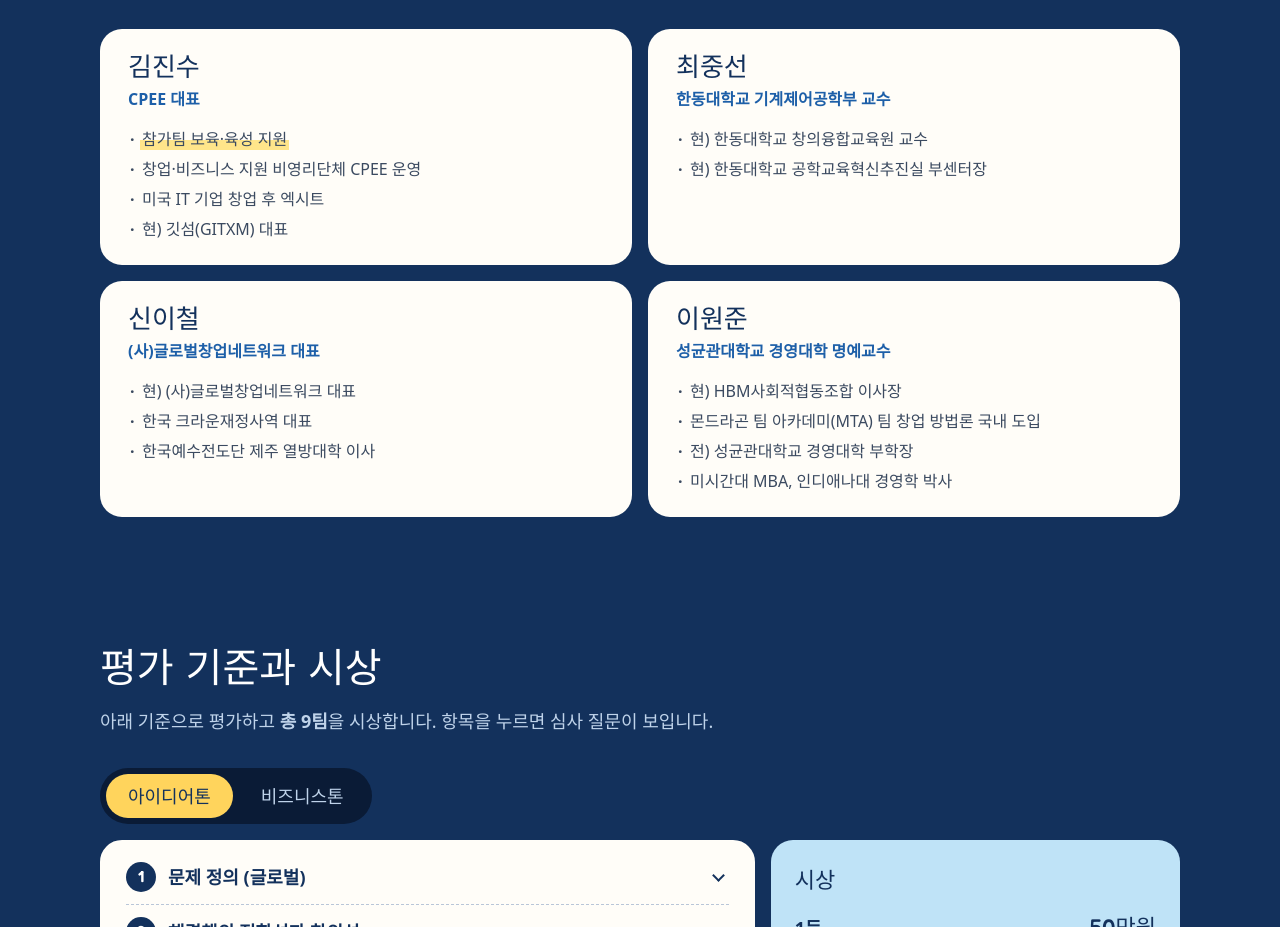
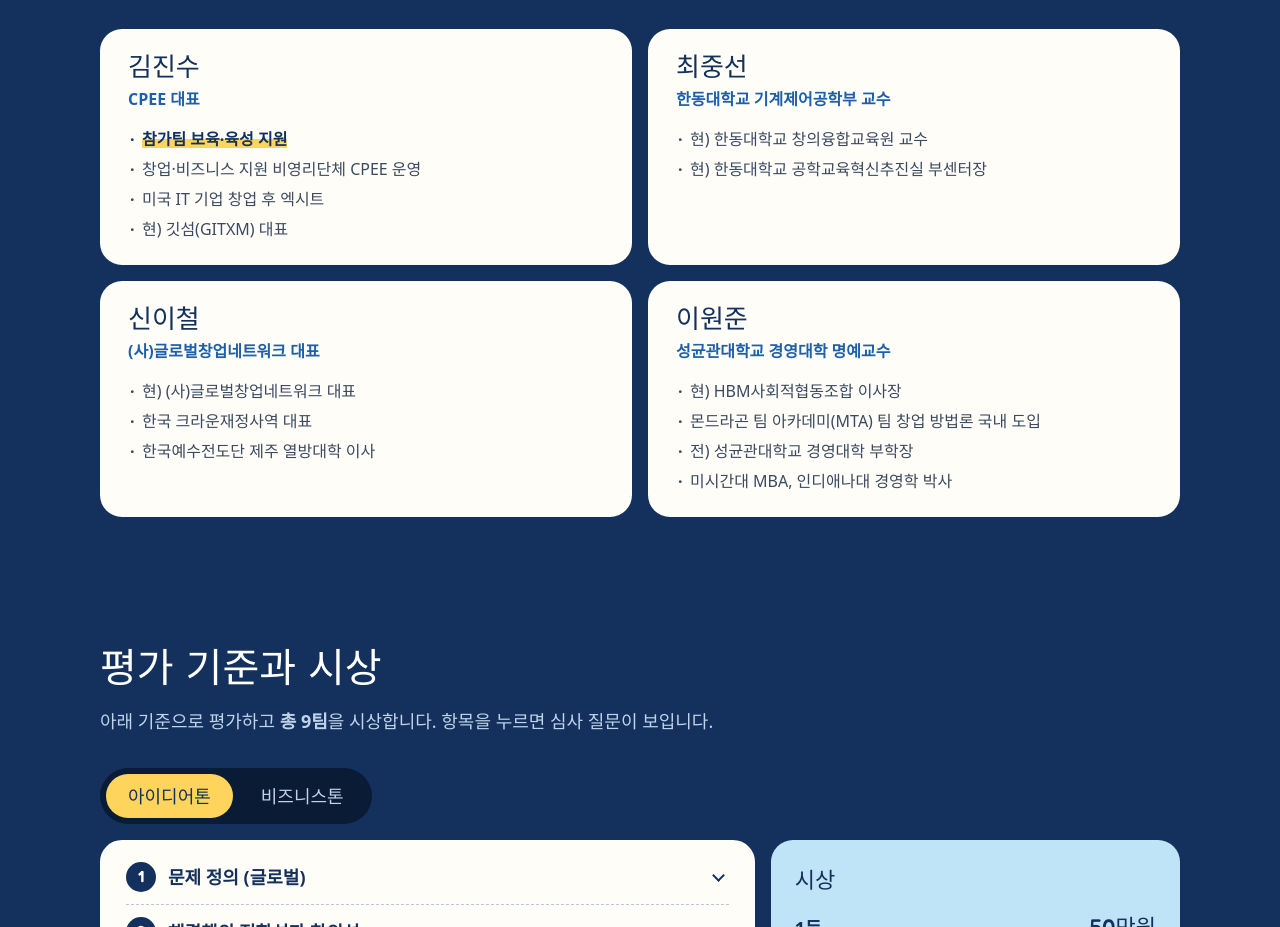
Before and after one commit to majink/openharbor2026, a plain HTML site: page index.html in a window 1280 px wide. Shown: the part 4061-4988 px from the top of the page. Drawn offline with Linux system fonts and the light colour scheme; a web font is replaced by a local one.

Commit message:
보육·육성 지원 강조 수정: 굵은 글씨 + 진한 노랑 형광펜, 글자 시작점을 다른 줄과 맞춤
Co-Authored-By: Claude Opus 5.5 <noreply@anthropic.com>

```diff
--- a/style.css
+++ b/style.css
@@ -441,10 +441,11 @@ section[id] { scroll-margin-top: calc(var(--bar-h) + 8px); }
 .judge__list { margin-top: 12px; display: flex; flex-direction: column; gap: 6px; font-size: var(--fs-md); line-height: 1.5; color: #3B4A60; word-break: keep-all; }
 .judge__list li { position: relative; padding-left: 14px; }
 .judge__list li::before { content: '·'; position: absolute; left: 2px; top: 0; font-weight: 700; }
-/* 김진수 대표의 보육·육성 지원: 글자색은 그대로, 형광펜만 */
+/* 김진수 대표의 보육·육성 지원: 굵은 글씨 + 형광펜(글자 아래 절반, 노랑). 여백을 주지 않아 다른 줄과 글자 시작점이 맞는다 */
+.judge__point { font-weight: 700; color: var(--navy); }
 .judge__point mark {
-  color: inherit; padding: 0 2px; margin-left: -2px;
-  background: linear-gradient(transparent 55%, #FFE58A 55%);
+  color: inherit; padding: 0;
+  background: linear-gradient(transparent 50%, var(--yellow) 50%, var(--yellow) 92%, transparent 92%);
   -webkit-box-decoration-break: clone; box-decoration-break: clone;
 }
 @media (max-width: 719px) {
```
